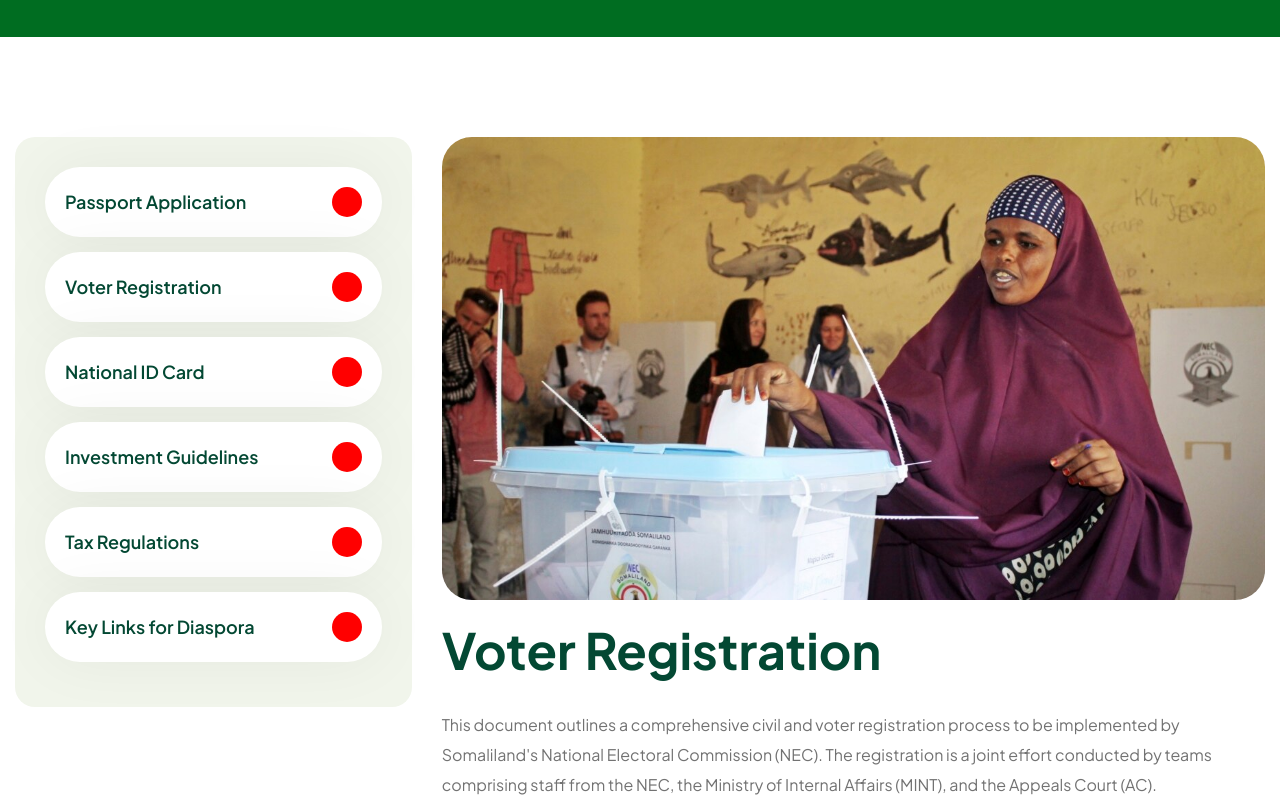
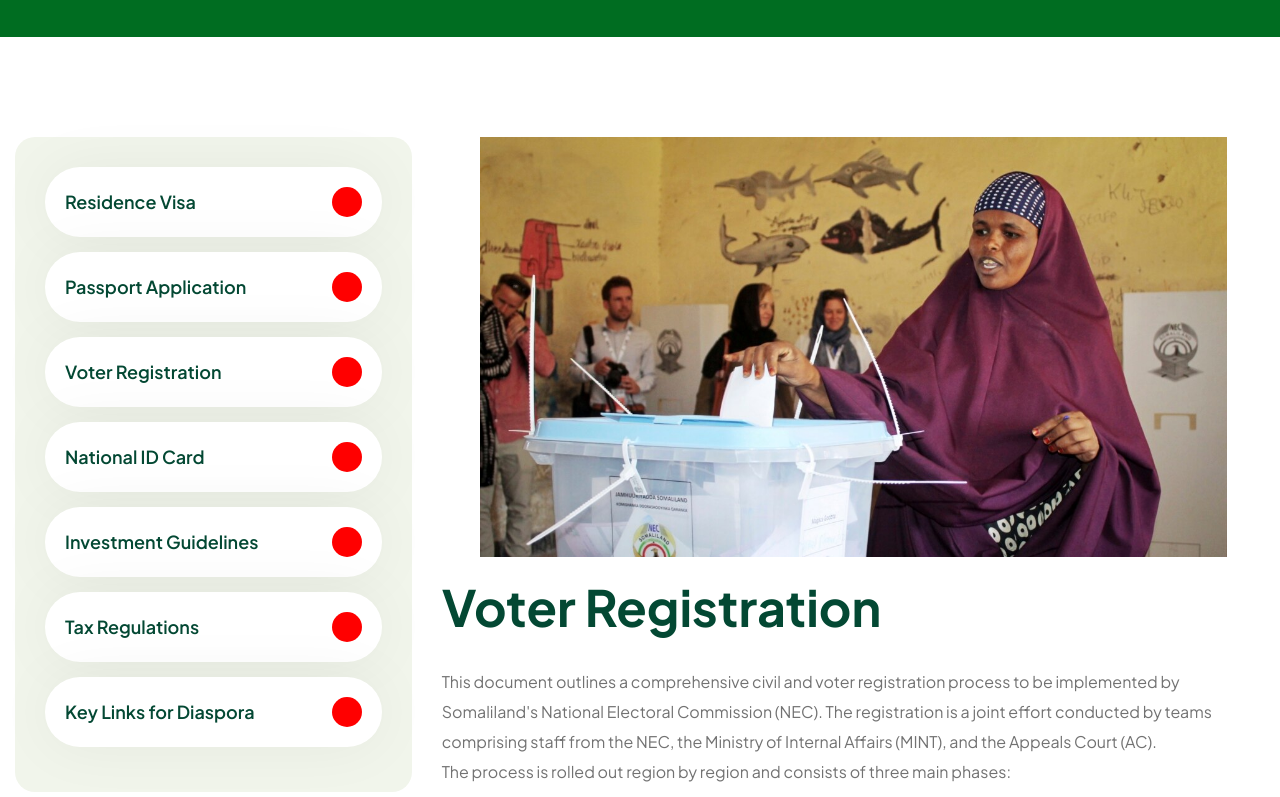
Before and after one commit to janogale/sldiaspora, a Next.js app: page /guidlines in a window 1280 px wide. Shown: the part 443-1240 px from the top of the page. Built offline with nearby package versions, Linux system fonts and the light colour scheme; a web font is replaced by a local one.

Commit message:
adding recidential visa tab

```diff
--- a/app/guidlines/page.tsx
+++ b/app/guidlines/page.tsx
@@ -22,6 +22,49 @@ function Page() {
   };
 
   const data = [
+    {
+      id: 7,
+      title: "Residence Visa",
+      desc: [
+        {
+          body: "Residence Visa for Somalilanders with Foreign Passports",
+        },
+        {
+          body: "Members of the Somaliland diaspora who return frequently or plan to stay in the country for employment or other purposes while using their foreign passports may apply for a residence visa through the Immigration Department.",
+        },
+        {
+          body: "A residence visa can be issued for either one year or three years. Applicants are required to pay the standard government fees of $82 for one year or $252 for three years at the Inland Revenue Office located within the Immigration Department compound.",
+        },
+        {
+          body: "This visa is particularly beneficial for diaspora members who travel in and out of Somaliland multiple times during the year, as holders of this residence visa are exempt from paying the $60 entry fee each time they enter the country.",
+        },
+      ],
+      items: [
+        {
+          title: "Application Requirements",
+          desc: "",
+        },
+        {
+          title: "A copy of your Somaliland National Identity Card",
+          desc: "",
+        },
+        {
+          title:
+            "A copy of your foreign passport (and present the original passport)",
+          desc: "",
+        },
+        {
+          title:
+            "A formal application letter addressed to the Immigration Department specifying the requested duration (one year or three years)",
+          desc: "",
+        },
+        {
+          title: "Processing Time",
+          desc: "The residence visa is typically issued within one to two working days.",
+        },
+      ],
+      image: "/Residence-img.jpeg",
+    },
     {
       id: 5,
       title: "Passport Application",
@@ -297,7 +340,12 @@ function Page() {
                           alt={guide.title}
                           width={900}
                           height={500}
-                          style={{ width: "100%", height: "auto" }}
+                          style={{
+                            width: "100%",
+                            height: "auto",
+                            maxHeight: "420px",
+                            objectFit: "contain",
+                          }}
                         />
                       </div>
                       <h2
```
Also changed, not shown: public/Residence-img.jpeg (added).
